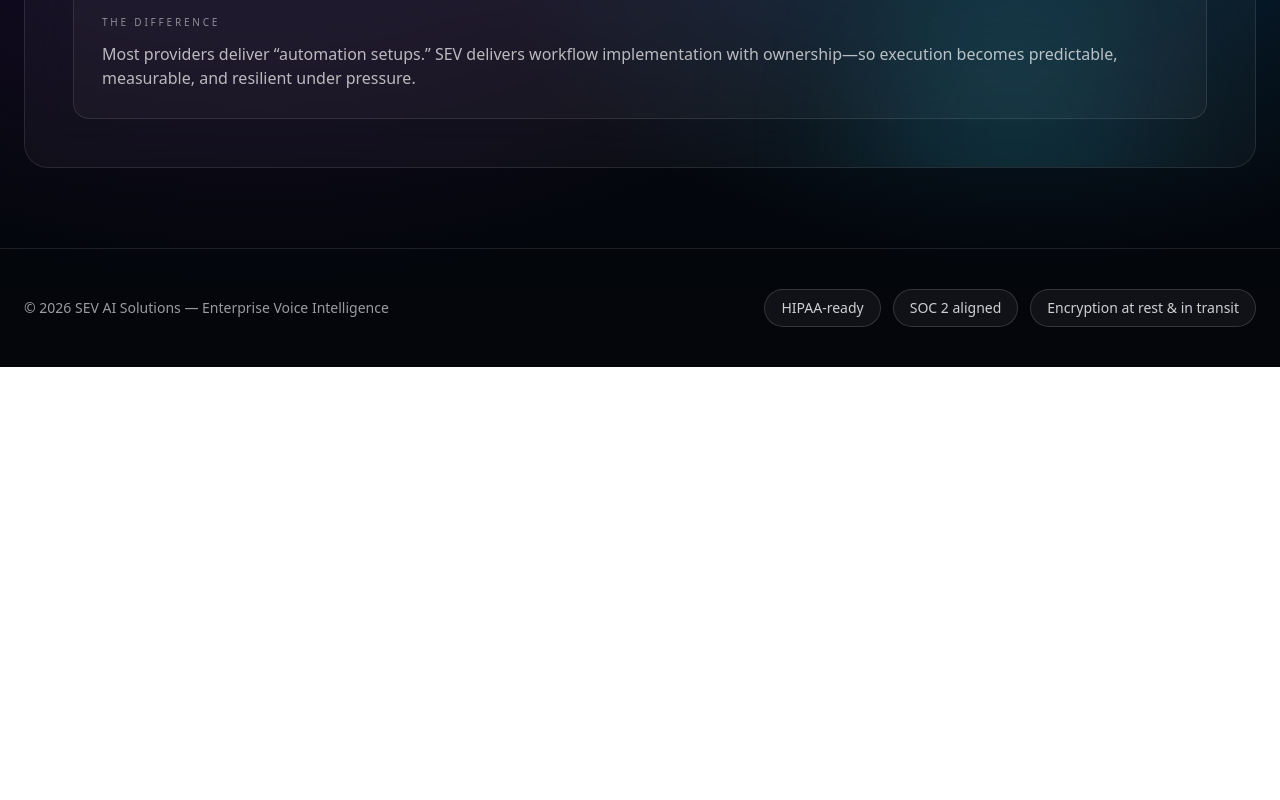
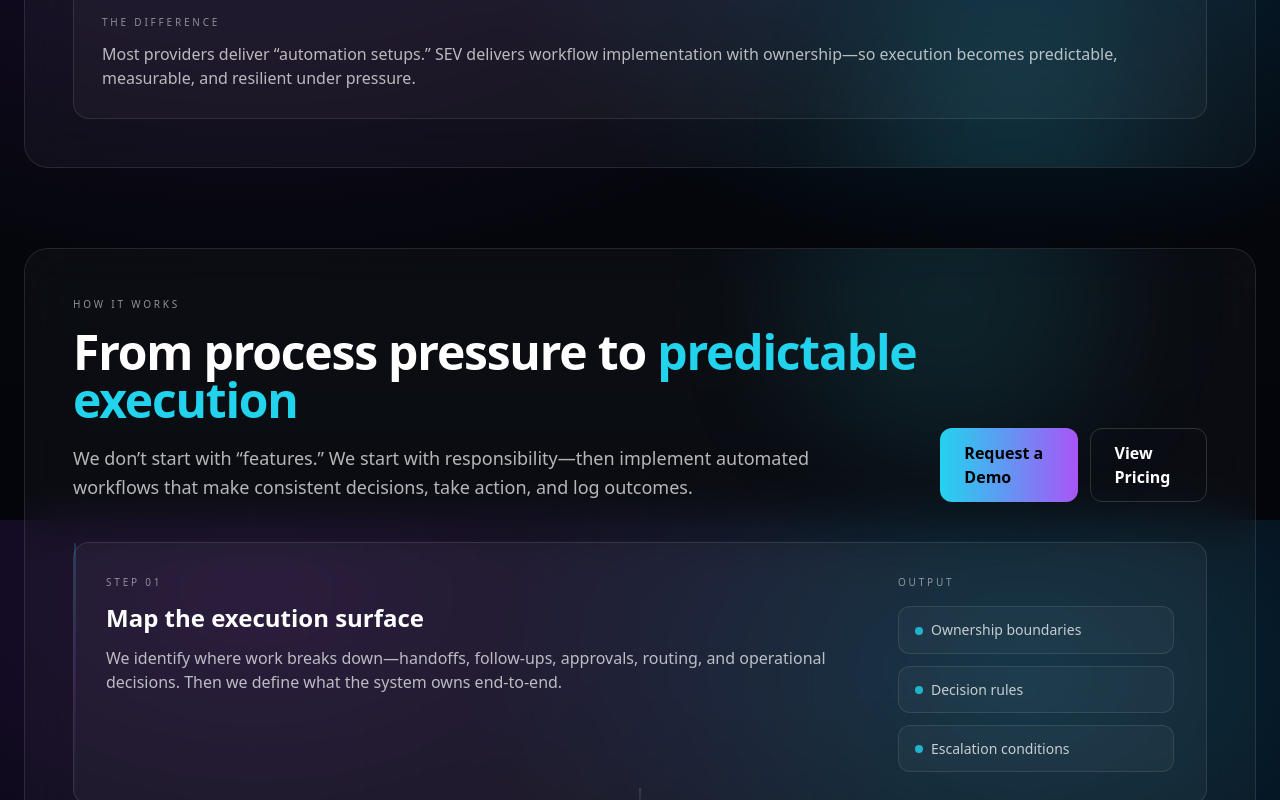
Before and after one commit to SevAi-Solutions/sev-ai-solutions, a Next.js app: page / in a window 1280 px wide. Shown: the part 1880-2680 px from the top of the page. Before the commit the page ends 2247 px from the top, so only its background shows below. Built offline with nearby package versions, Linux system fonts and the light colour scheme.

Commit message:
Update page.tsx

```diff
--- a/app/page.tsx
+++ b/app/page.tsx
@@ -1,6 +1,7 @@
 import Hero from "../components/sections/Hero";
 import StatsStrip from "../components/sections/StatsStrip";
 import Proof from "../components/sections/Proof";
+import HowItWorks from "../components/sections/HowItWorks";
 
 export default function HomePage() {
   return (
@@ -8,7 +9,8 @@ export default function HomePage() {
       <Hero />
       <StatsStrip />
       <Proof />
-      {/* Next: HowItWorks / HowWeWork / CTA */}
+      <HowItWorks />
+      {/* Next: HowWeWork / CTA */}
     </main>
   );
 }
```
